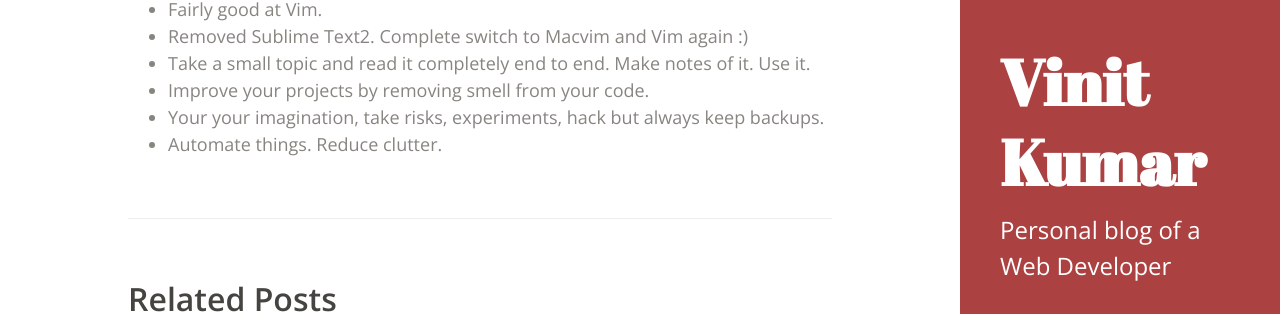
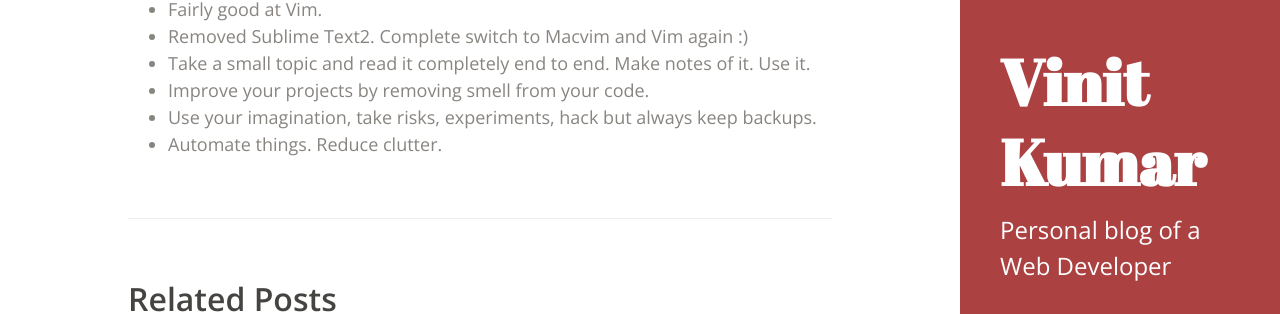
Before and after one commit to vinitkumar/vinitkumar.github.com, a Jekyll site: the page built from _posts/2014-01-18-Some-Decisions-I-Took-This-Afternoon.md, in a window 1280 px wide and 1185 px high. Shown: the part 683-997 px from the top of the window. Built offline with Jekyll 4.4.1, drawn with Linux system fonts in a browser that asks for light colours; Markdown is read by kramdown in place of the engine named in the settings.

Commit message:
remove typo

```diff
--- a/_posts/2014-01-18-Some-Decisions-I-Took-This-Afternoon.md
+++ b/_posts/2014-01-18-Some-Decisions-I-Took-This-Afternoon.md
@@ -30,5 +30,5 @@ How to stop wastage of time:
 - Removed Sublime Text2. Complete switch to Macvim and Vim again :)
 - Take a small topic and read it completely end to end. Make notes of it. Use it.
 - Improve your projects by removing smell from your code.
-- Your your imagination, take risks, experiments, hack but always keep backups.
+- Use your imagination, take risks, experiments, hack but always keep backups.
 - Automate things. Reduce clutter.
```
